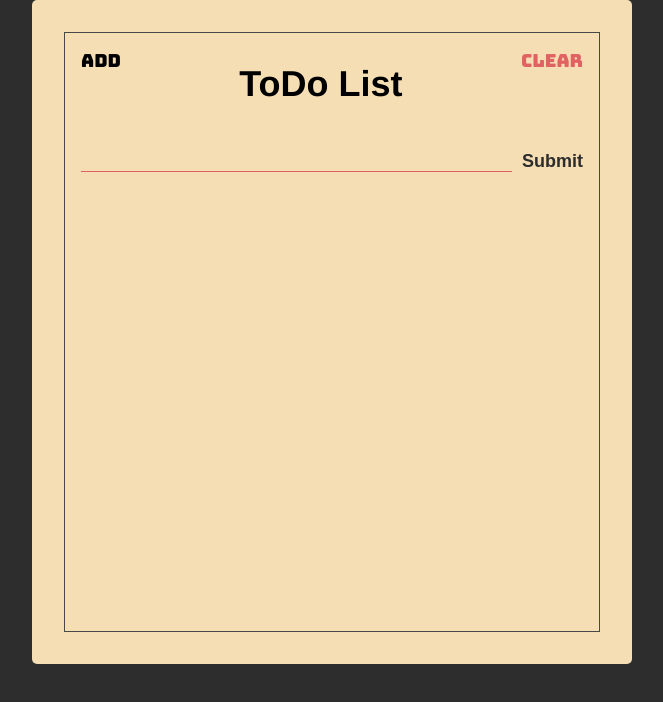
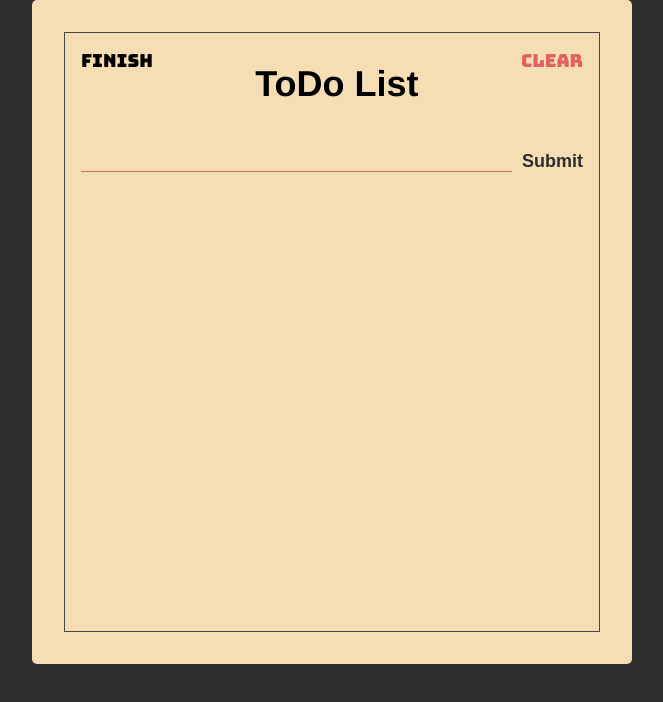
Before and after one commit to therevolt/react-todolist-based, a React (Create React App) app: page / in a window 1280 px wide. Both pictures are taken after a click on the button "Add". Shown: the top 702 px of the page, without its empty margins (308-971 px from the left). Built offline with nearby package versions, Linux system fonts and the light colour scheme.

Commit message:
Conditional Rendering

```diff
--- a/src/components/Headers.jsx
+++ b/src/components/Headers.jsx
@@ -1,13 +1,21 @@
 import React from "react";
+import PropTypes from "prop-types";
 
-const Header = () => {
+const Header = ({ showAddToggle, showAdd }) => {
   return (
     <section className="header">
-      <button className="header-btn">Add</button>
+      <button className="header-btn" onClick={showAddToggle}>
+        {showAdd ? "Add" : "Finish"}
+      </button>
       <h1 className="header-title">ToDo List</h1>
       <button className="header-btn main-red-color">Clear</button>
     </section>
   );
 };
 
+Header.propTypes = {
+  showAddToggle: PropTypes.func.isRequired,
+  showAdd: PropTypes.bool.isRequired
+};
+
 export default Header;
--- a/src/components/TodoForm.jsx
+++ b/src/components/TodoForm.jsx
@@ -1,6 +1,6 @@
 import React, { useState } from "react";
 import PropTypes from "prop-types";
-const Form = ({ addTodo }) => {
+const Form = ({ addTodo, showAdd }) => {
   const [value, setValue] = useState("");
 
   const handleFormSubmit = (e) => {
@@ -15,13 +15,14 @@ const Form = ({ addTodo }) => {
   };
 
   return (
-    <section className="add">
+    <section className="add" hidden={showAdd}>
       <form className="add-form" onSubmit={handleFormSubmit}>
         <input
           type="text"
           className="add-input"
           value={value}
           onChange={(e) => setValue(e.target.value)}
+          maxLength="57"
         />
         <button className="add-btn">Submit</button>
       </form>
@@ -30,6 +31,7 @@ const Form = ({ addTodo }) => {
 };
 
 Form.propTypes = {
-  addTodo: PropTypes.func.isRequired
+  addTodo: PropTypes.func.isRequired,
+  showAdd: PropTypes.bool.isRequired
 };
 export default Form;
--- a/src/pages/TodoList.jsx
+++ b/src/pages/TodoList.jsx
@@ -6,16 +6,19 @@ import TodoList from "../components/Todos";
 
 export default function App() {
   const [todos, setTodos] = useState([]);
+  const [showAdd, setShowAdd] = useState(true);
 
   const addTodo = (value) => {
     const addedTodo = [...todos, { text: value }];
     setTodos(addedTodo);
   };
 
+  const showAddToggle = () => setShowAdd(!showAdd);
+
   return (
     <Paper>
-      <Header />
-      <Form addTodo={addTodo} />
+      <Header showAddToggle={showAddToggle} showAdd={showAdd} />
+      <Form addTodo={addTodo} showAdd={showAdd} />
       <TodoList todos={todos} />
     </Paper>
   );
```
